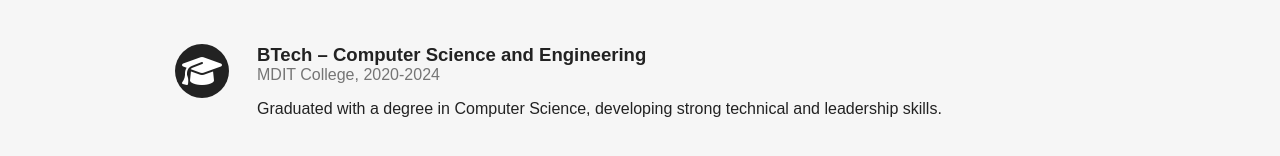
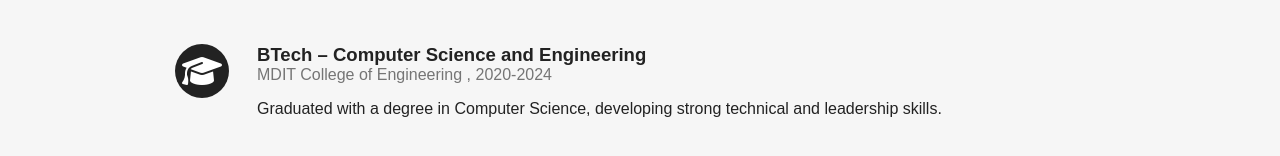
Before and after one commit to akshayremeshp/akshayremesh.github.io, a plain HTML site: page index.html in a window 1280 px wide. Shown: the part 3347-3503 px from the top of the page. Drawn offline with Linux system fonts and the light colour scheme.

Commit message:
Education details update

```diff
--- a/index.html
+++ b/index.html
@@ -154,7 +154,7 @@
         <div class="timeline-icon"><i class="fas fa-graduation-cap"></i></div>
         <div>
           <h3>BTech – Computer Science and Engineering</h3>
-          <span class="timeline-date">MDIT College, 2020-2024</span>
+          <span class="timeline-date">MDIT College of Engineering , 2020-2024 </span>
           <p>Graduated with a degree in Computer Science, developing strong technical and leadership skills.</p>
         </div>
       </div>
```
